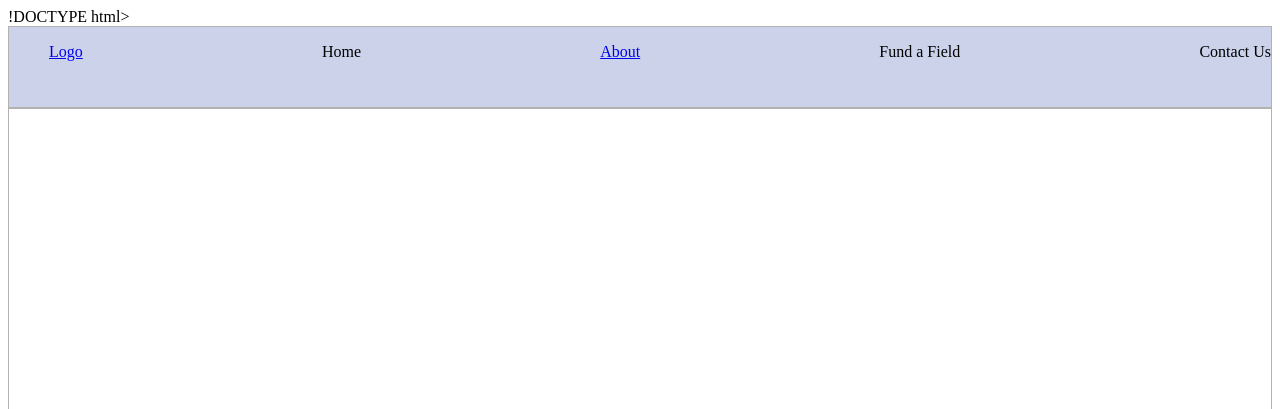
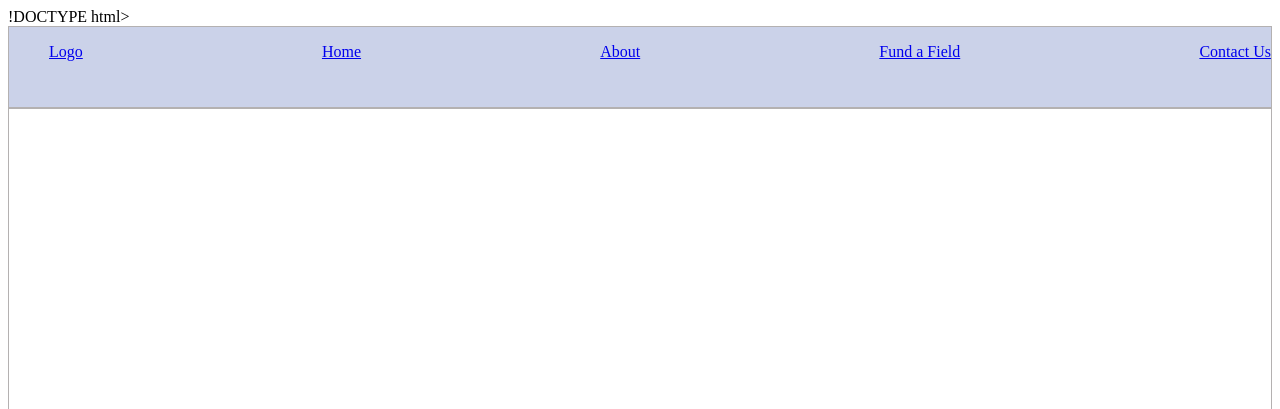
Before and after one commit to CodeMihla/Fund-Our-Field, a plain HTML site: page contactus.html in a window 1280 px wide. Shown: the top 409 px of the page. Drawn offline with Linux system fonts and the light colour scheme.

Commit message:
All pages links work

```diff
--- a/contactus.html
+++ b/contactus.html
@@ -12,10 +12,10 @@
         <nav>
             <ul>
                 <a href="home.html"><li>Logo</li></a>
-                <li>Home</li>
+                <a href="jome.html"><li>Home</li></a>
                 <a href="about.html"><li>About</li></a>
-                <li>Fund a Field</li>
-                <li>Contact Us</li>
+                <a href="fundafield.html"><li>Fund a Field</li></a>
+                <a href="contactus.html"><li>Contact Us</li></a>
             </ul>
         </nav>
 
```
Also changed, not shown: fundafield.html (+3 -3 lines).
